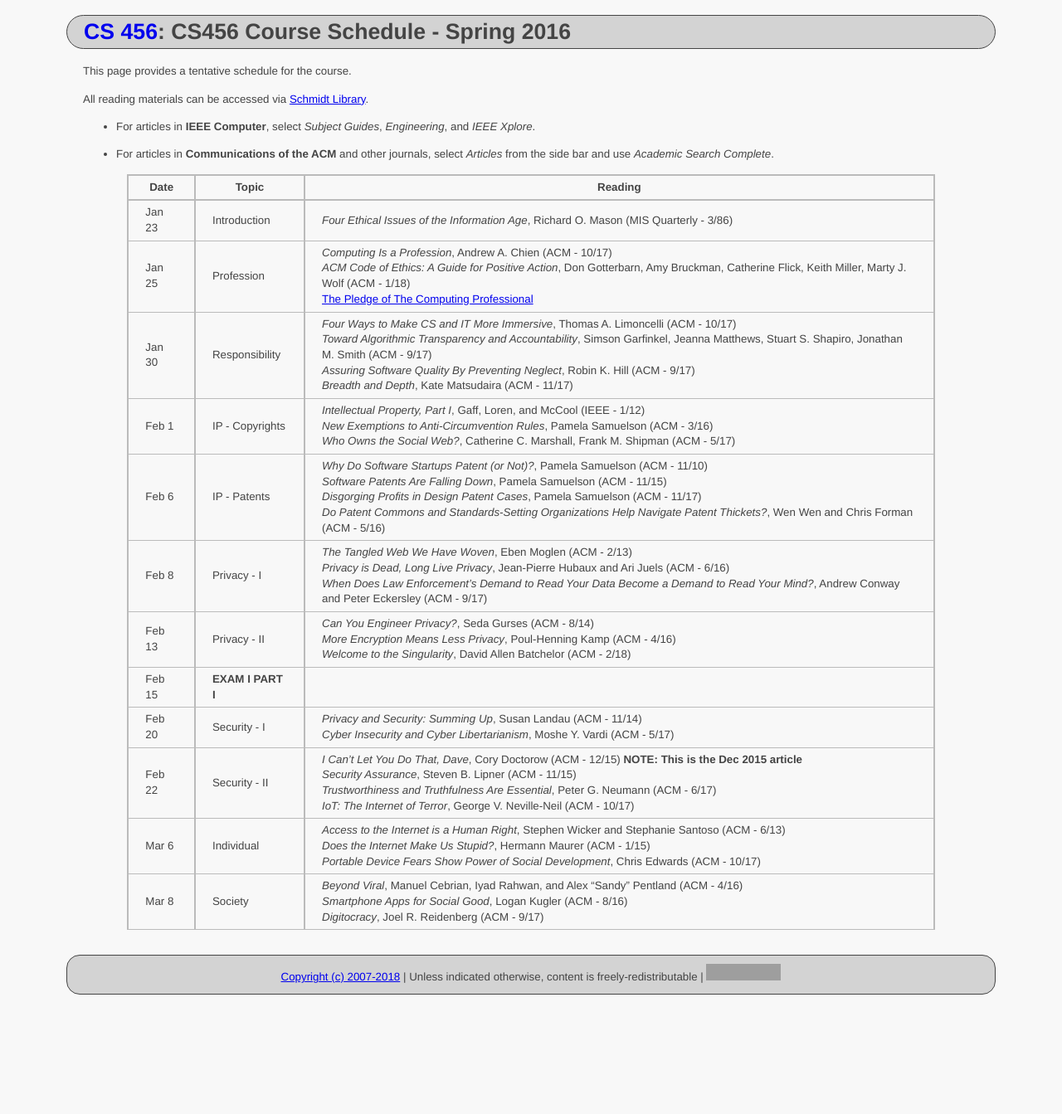
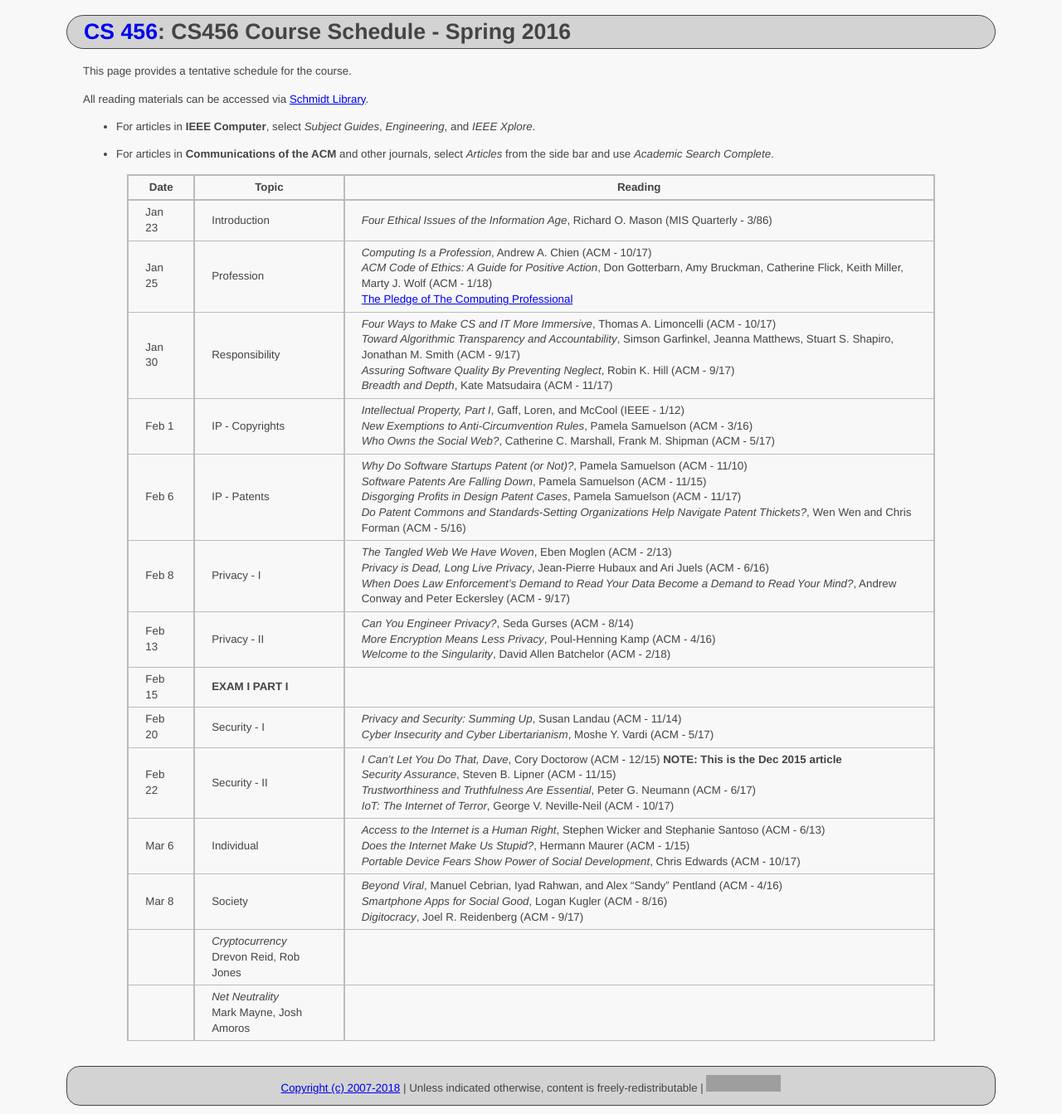
Before and after one commit to ycpcs/cs456-spring2018, a Jekyll site: the page built from schedule/index.md, in a window 1280 px wide. Shown: the whole page at 83% size. Built offline with Jekyll 4.4.1, drawn with Linux system fonts in a browser that asks for light colours; before the commit the page ends 1209 px from its top, so only the background shows below that; grey boxes are pictures that could not be loaded.

Commit message:
add student topics
add student topics

```diff
--- a/schedule/index.md
+++ b/schedule/index.md
@@ -26,7 +26,8 @@ All reading materials can be accessed via [Schmidt Library](http://library.ycp.e
 > Feb 22  | Security - II       | *I Can't Let You Do That, Dave*, Cory Doctorow (ACM - 12/15) **NOTE: This is the Dec 2015 article** <br /> *Security Assurance*, Steven B. Lipner (ACM - 11/15) <br /> *Trustworthiness and Truthfulness Are Essential*, Peter G. Neumann (ACM - 6/17) <br /> *IoT: The Internet of Terror*, George V. Neville-Neil (ACM - 10/17)|
 > Mar 6   | Individual          | *Access to the Internet is a Human Right*, Stephen Wicker and Stephanie Santoso (ACM - 6/13) <br /> *Does the Internet Make Us Stupid?*, Hermann Maurer (ACM - 1/15)  <br /> *Portable Device Fears Show Power of Social Development*, Chris Edwards (ACM - 10/17) |
 > Mar 8   | Society             | *Beyond Viral*, Manuel Cebrian, Iyad Rahwan, and Alex "Sandy" Pentland (ACM - 4/16) <br /> *Smartphone Apps for Social Good*, Logan Kugler (ACM - 8/16)  <br /> *Digitocracy*, Joel R. Reidenberg (ACM - 9/17) |
-
+>         | *Cryptocurrency* <br /> Drevon Reid, Rob Jones | |
+>         | *Net Neutrality* <br /> Mark Mayne, Josh Amoros | |
 
 
 
```
